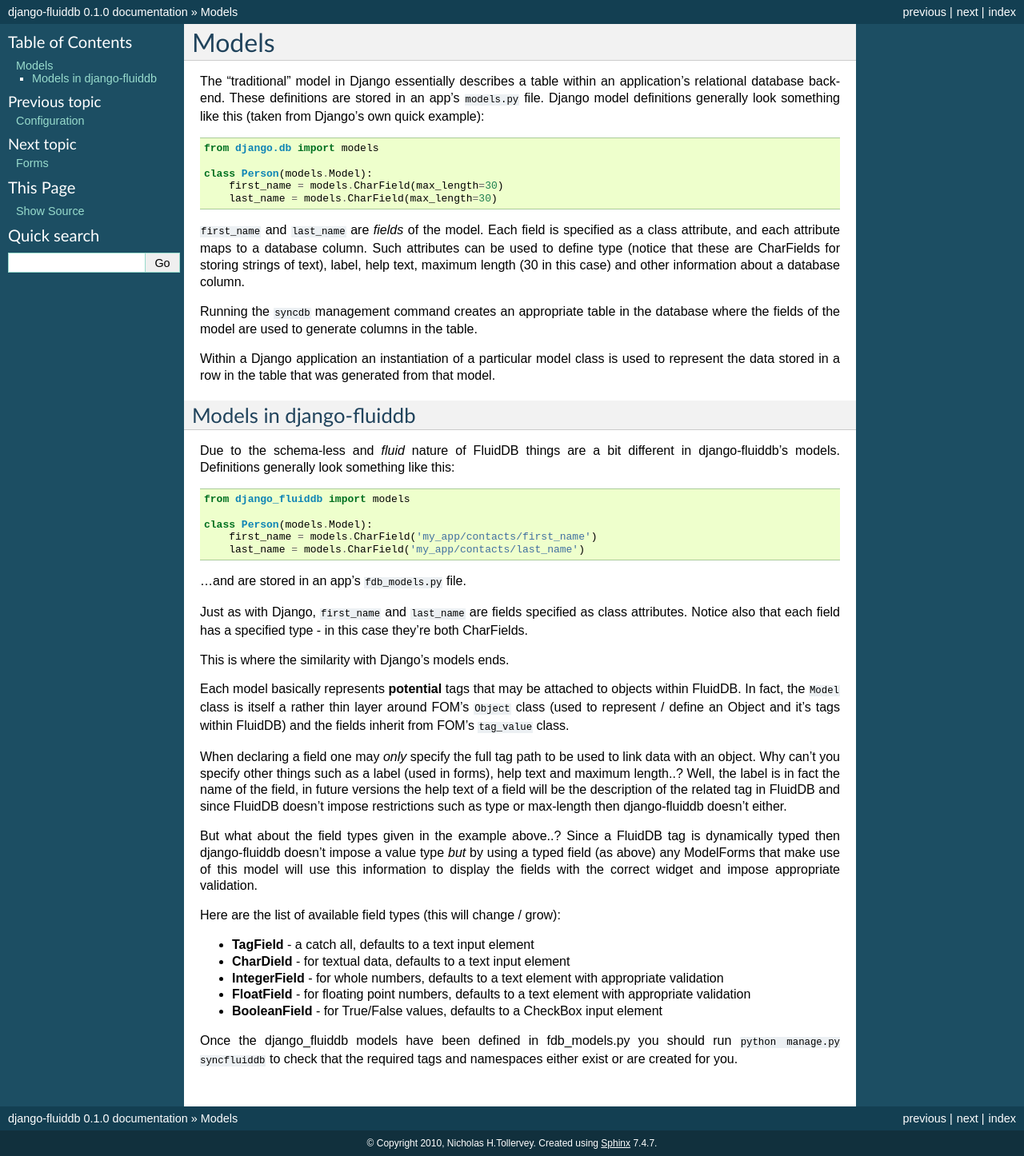
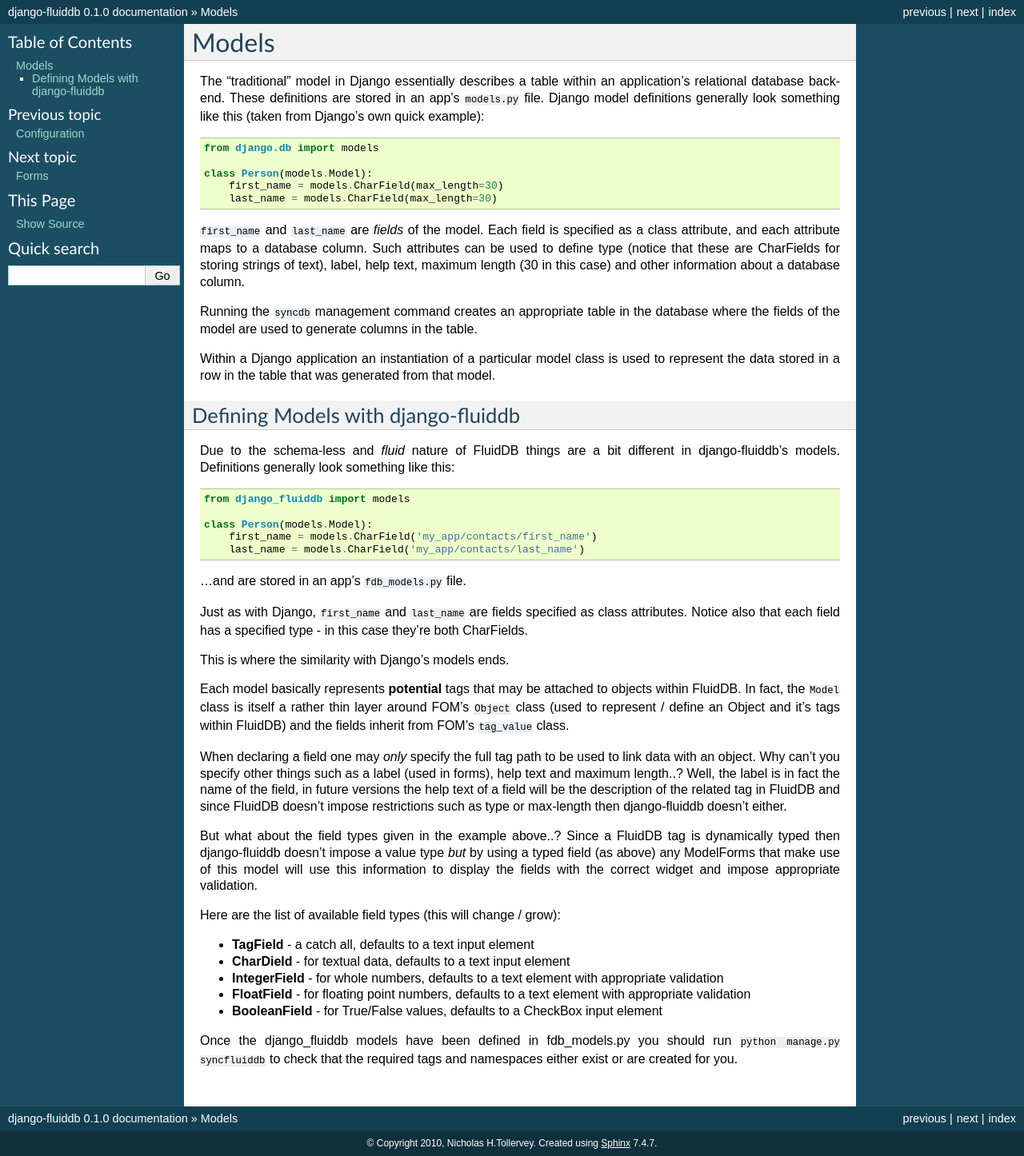
Before and after one commit to fluidinfo/django-fluidinfo, a Sphinx documentation site: the page built from docs/models.rst, in a window 1280 px wide. Shown: the whole page at 80% size. Built offline with Sphinx 7.4.7, drawn with Linux system fonts in a browser that asks for light colours.

Commit message:
Small doc update

```diff
--- a/docs/models.rst
+++ b/docs/models.rst
@@ -27,8 +27,8 @@ Within a Django application an instantiation of a particular model class is
 used to represent the data stored in a row in the table that was generated from
 that model.
 
-Models in django-fluiddb
-------------------------
+Defining Models with django-fluiddb
+-----------------------------------
 
 Due to the schema-less and *fluid* nature of FluidDB things are a bit different
 in django-fluiddb's models. Definitions generally look something like this::
```
